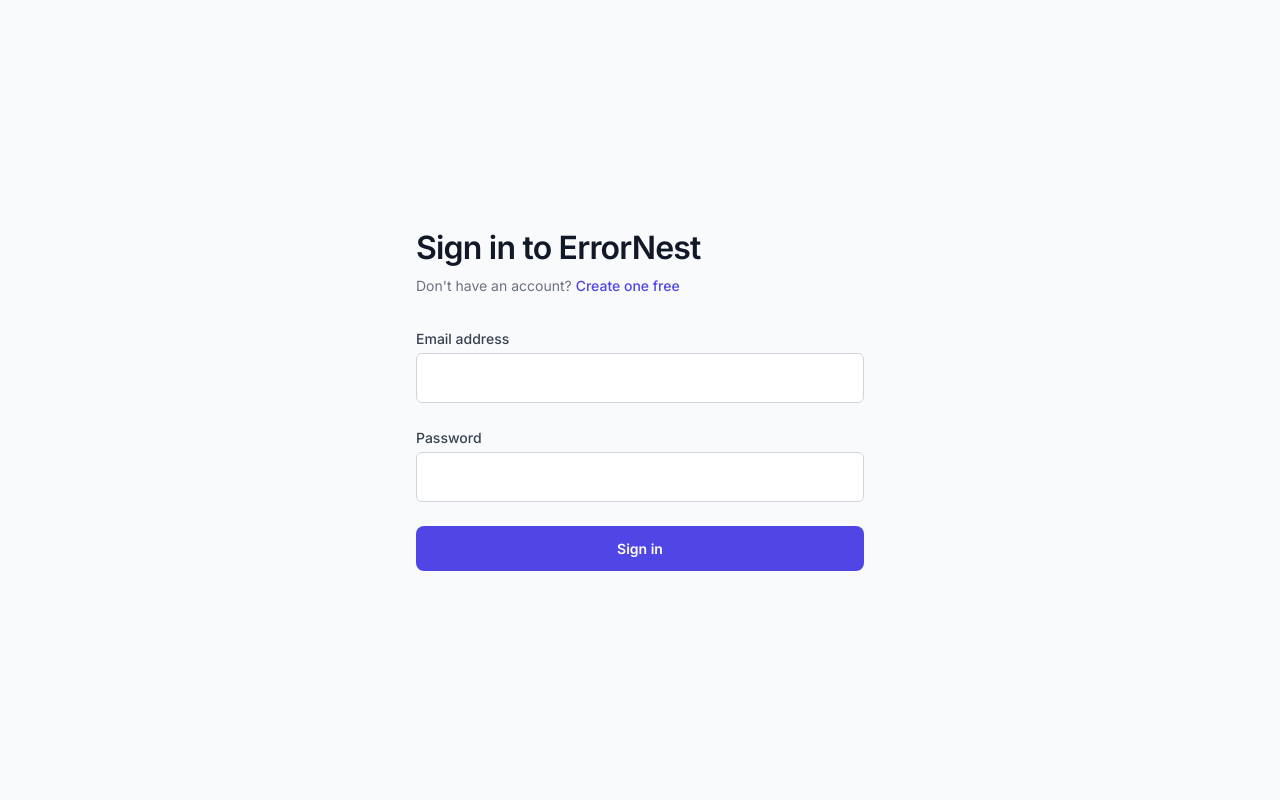
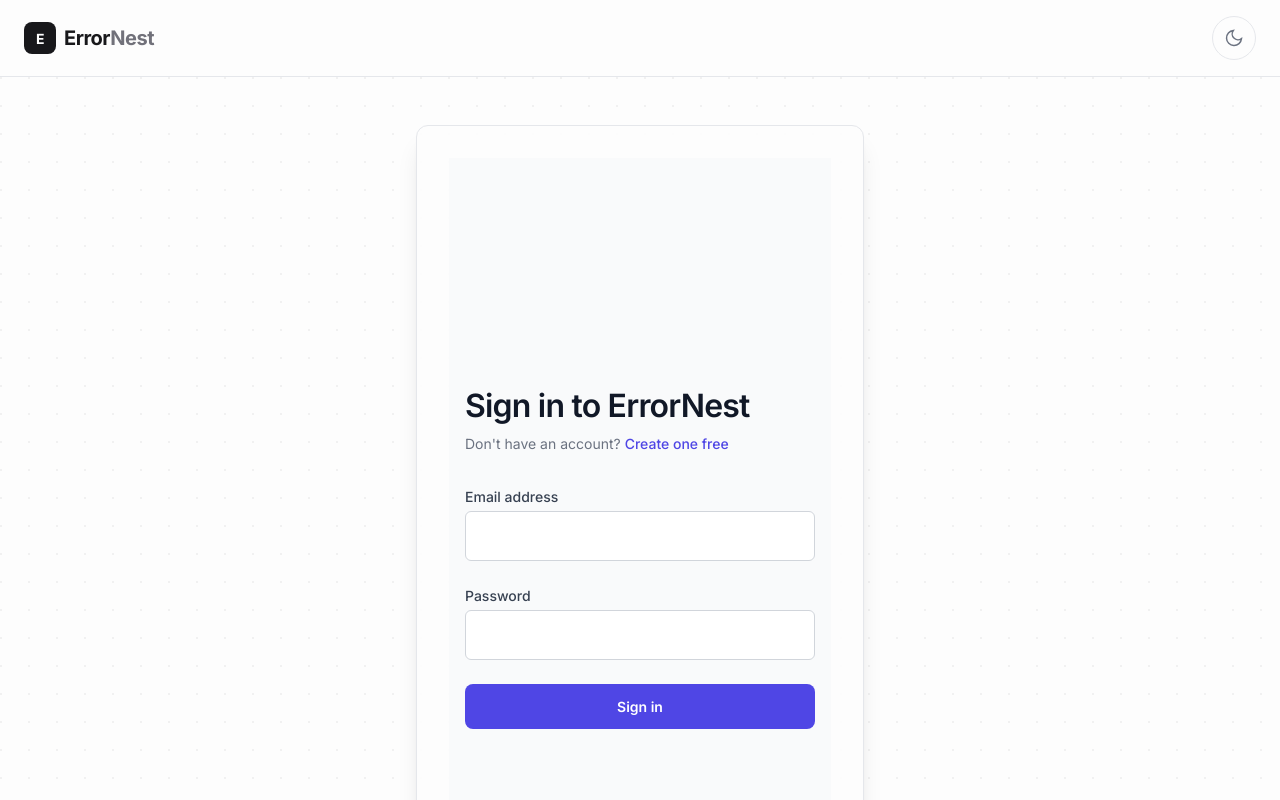
Before and after one commit to tusharsach16/errornest, a Next.js app: page /login in a window 1280 px wide. Shown: the top 800 px of the page. Built offline with nearby package versions, Linux system fonts and the light colour scheme.

Commit message:
feat: add auth layout wrapper

```diff
--- /dev/null
+++ b/src/app/(auth)/layout.tsx
@@ -0,0 +1,97 @@
+"use client";
+
+import Link from "next/link";
+import { useEffect, useState } from "react";
+import { useTheme } from "next-themes";
+
+export default function AuthLayout({ children }: { children: React.ReactNode }) {
+  const { resolvedTheme, setTheme } = useTheme();
+  const [mounted, setMounted] = useState(false);
+
+  useEffect(() => {
+    setMounted(true);
+  }, []);
+
+  const toggleTheme = () => {
+    setTheme(resolvedTheme === "dark" ? "light" : "dark");
+  };
+
+  return (
+    <div className="flex min-h-screen flex-col bg-page text-ink antialiased transition-colors duration-[150ms]">
+      {/* ── Simplified Header ── */}
+      <header className="w-full border-b border-gray-200 dark:border-zinc-800 bg-[#FDFDFD]/90 dark:bg-zinc-950/90 backdrop-blur-sm transition-colors duration-[150ms]">
+        <div className="mx-auto flex max-w-[1280px] items-center justify-between px-6 py-4">
+          <Link
+            href="/"
+            aria-label="ErrorNest home"
+            className="flex items-center gap-2 font-sans text-lg font-bold tracking-tight text-ink transition-all duration-[150ms] hover:opacity-85 hover:scale-[1.02] active:scale-[0.98] focus-visible:rounded motion-reduce:hover:scale-100 motion-reduce:active:scale-100"
+          >
+            <span
+              aria-hidden="true"
+              className="flex h-8 w-8 items-center justify-center rounded-[8px] bg-zinc-900 dark:bg-zinc-100 text-white dark:text-zinc-950 text-sm font-bold select-none"
+            >
+              E
+            </span>
+            <span>
+              Error<span className="text-zinc-500 dark:text-zinc-400">Nest</span>
+            </span>
+          </Link>
+
+          {/* Theme Toggle Button */}
+          <button
+            type="button"
+            onClick={toggleTheme}
+            aria-label="Toggle theme"
+            className="flex h-11 w-11 items-center justify-center rounded-pill border border-gray-200 dark:border-zinc-800 bg-[#FDFDFD] dark:bg-zinc-900 text-gray-500 dark:text-zinc-400 transition-all duration-[150ms] ease-out hover:bg-zinc-100 dark:hover:bg-zinc-800 hover:text-zinc-900 dark:hover:text-zinc-100 hover:scale-[1.05] active:scale-[0.97] focus-visible:rounded-pill motion-reduce:hover:scale-100 motion-reduce:active:scale-100"
+          >
+            {mounted && resolvedTheme === "dark" ? (
+              <svg
+                aria-hidden="true"
+                className="h-5 w-5"
+                fill="none"
+                viewBox="0 0 24 24"
+                stroke="currentColor"
+                strokeWidth={1.75}
+              >
+                <circle cx="12" cy="12" r="4" />
+                <path d="M12 2v2" />
+                <path d="M12 20v2" />
+                <path d="M4.93 4.93l1.41 1.41" />
+                <path d="M17.66 17.66l1.41 1.41" />
+                <path d="M2 12h2" />
+                <path d="M20 12h2" />
+                <path d="M6.34 17.66l-1.41 1.41" />
+                <path d="M19.07 4.93l-1.41 1.41" />
+              </svg>
+            ) : (
+              <svg
+                aria-hidden="true"
+                className="h-5 w-5"
+                fill="none"
+                viewBox="0 0 24 24"
+                stroke="currentColor"
+                strokeWidth={1.75}
+              >
+                <path d="M21 12.79A9 9 0 1 1 11.21 3 7 7 0 0 0 21 12.79z" />
+              </svg>
+            )}
+          </button>
+        </div>
+      </header>
+
+      {/* ── Main Content Container ── */}
+      <main className="flex flex-1 items-center justify-center px-4 sm:px-6 py-12 relative overflow-hidden">
+        {/* Dot-grid background layer */}
+        <div
+          className="hero-dot-grid pointer-events-none absolute inset-0 z-0"
+          aria-hidden="true"
+        />
+
+        {/* Center Card */}
+        <div className="w-full max-w-md rounded-card border border-gray-200 dark:border-zinc-800 bg-[#FDFDFD]/90 dark:bg-zinc-900/60 p-6 sm:p-8 shadow-xl z-10 backdrop-blur-xs">
+          {children}
+        </div>
+      </main>
+    </div>
+  );
+}
```
